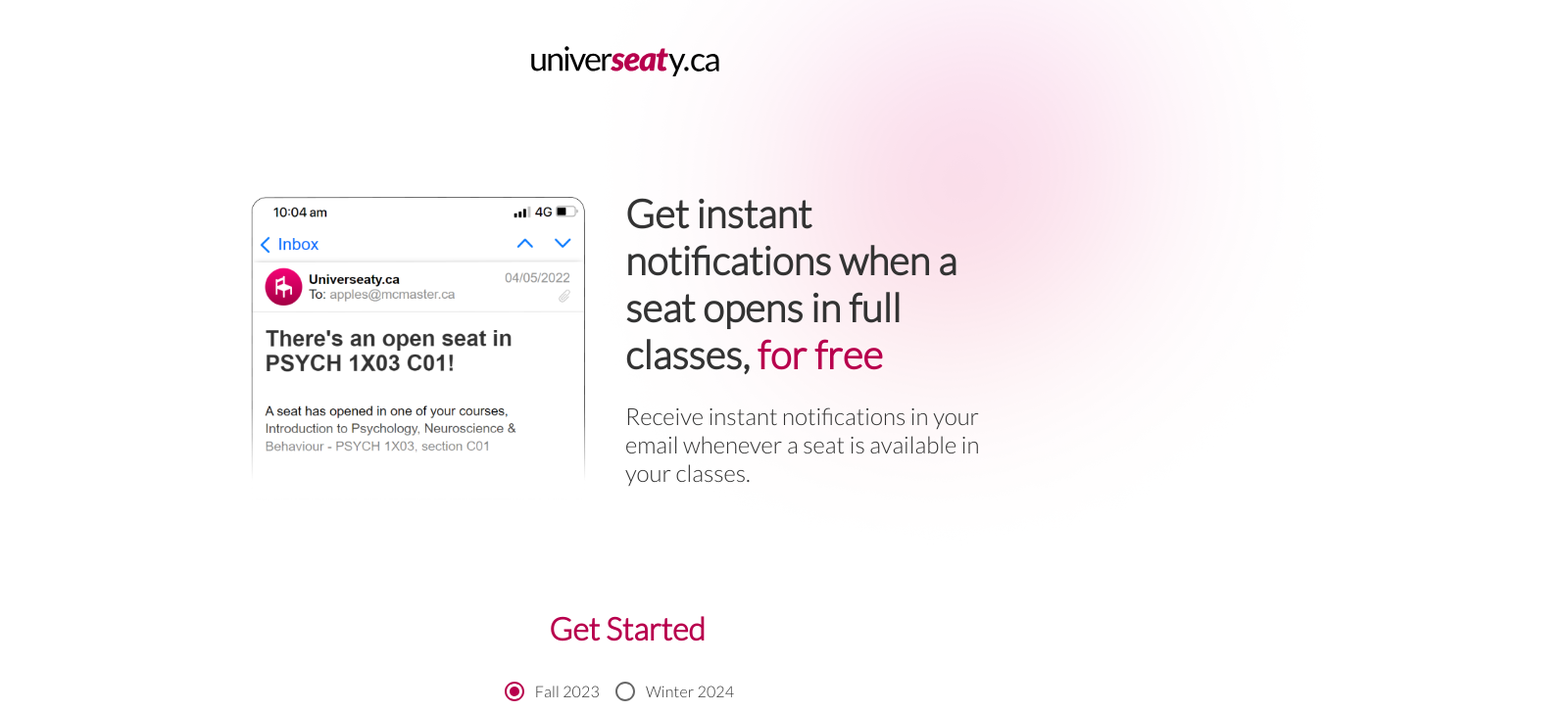
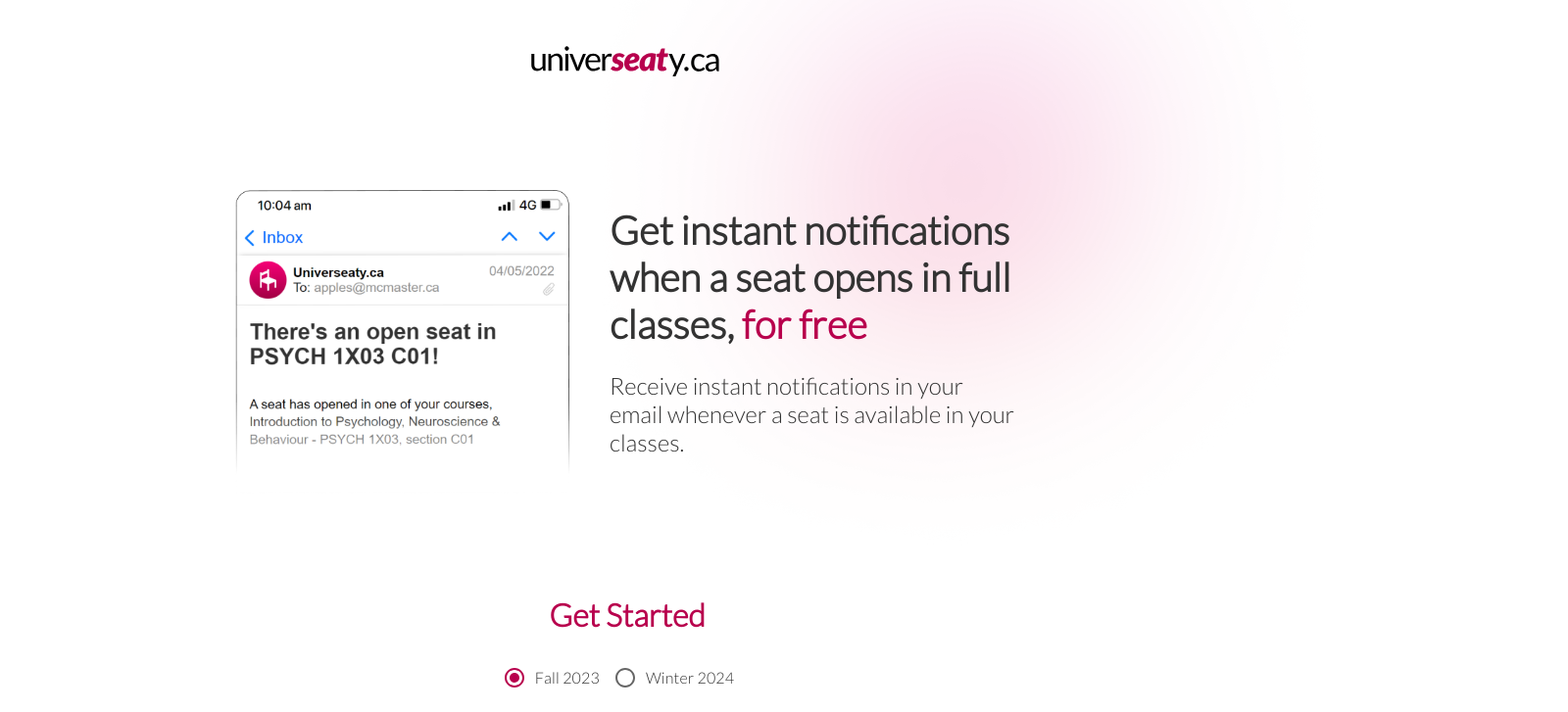
Before and after one commit to ameenalasady/Universeaty, a React (Vite) app: page / in a window 1280 px wide. Shown: the top 727 px of the page at 98% size, 1600 px wide, since content can reach past the window. Built offline with nearby package versions, Linux system fonts and the light colour scheme.

Commit message:
Update App.css

```diff
--- a/src/App.css
+++ b/src/App.css
@@ -34,7 +34,7 @@
 }
 
 .modivcontainer {
-  width: 1920px;
+  width: 100vw;
   display: flex;
   flex-direction: column;
   align-items: center;
@@ -43,7 +43,7 @@
 
 .modiv {
   display: flex;
-  width: 40%;
+  width: 800px;
   align-items: center;
 }
 
@@ -104,6 +104,10 @@
   .moimg {
     width: 80vw;
     max-width: 350px;
+  }
+
+  .paragraph {
+    display: none;
   }
 }
 
```
